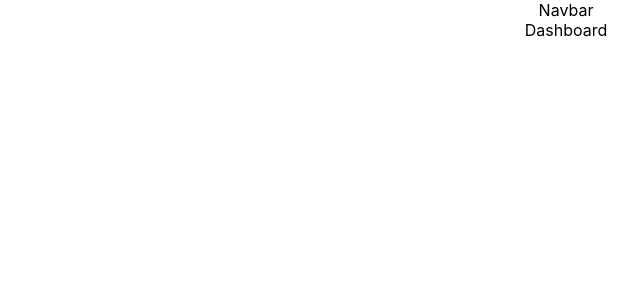
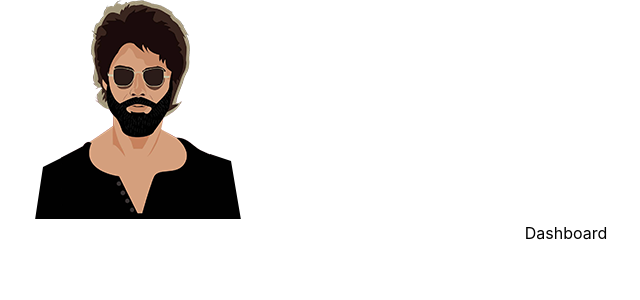
Before and after one commit to ritu-metaversity/client_jmd, a React (Vite) app: page / in a window 1280 px wide. Shown: the top 300 px of the page, without its empty margins (74-714 px from the left). Built offline with nearby package versions, Linux system fonts and the light colour scheme.

Commit message:
assets/img folder

```diff
--- a/package.json
+++ b/package.json
@@ -15,6 +15,8 @@
     "type-check": "tsc --noEmit"
   },
   "dependencies": {
+    "@emotion/react": "^11.11.4",
+    "@emotion/styled": "^11.11.5",
     "@mui/material": "^5.15.19",
     "@mui/styled-engine-sc": "^6.0.0-alpha.18",
     "@reduxjs/toolkit": "^2.0.1",
--- a/src/Common/Navbar/Navbar.tsx
+++ b/src/Common/Navbar/Navbar.tsx
@@ -1,8 +1,20 @@
-import React from 'react'
-
+import { Box, Grid } from '@mui/material'
+import Profileimg from '../../assets/img/ProfileTop.webp'
 const Navbar = () => {
   return (
-    <div>Navbar</div>
+    <Box>
+      <Grid container>
+        <Grid item xs={4}>
+          <img src={Profileimg} className='profileimg' alt="" />
+        </Grid>
+        <Grid item xs={4}>
+
+        </Grid>
+        <Grid item xs={4}>
+
+        </Grid>
+      </Grid>
+    </Box>
   )
 }
 
```
Also changed, not shown: src/assets/img/ProfileTop.webp (added), 1 other file (tests, documents, lock files or other folders).
